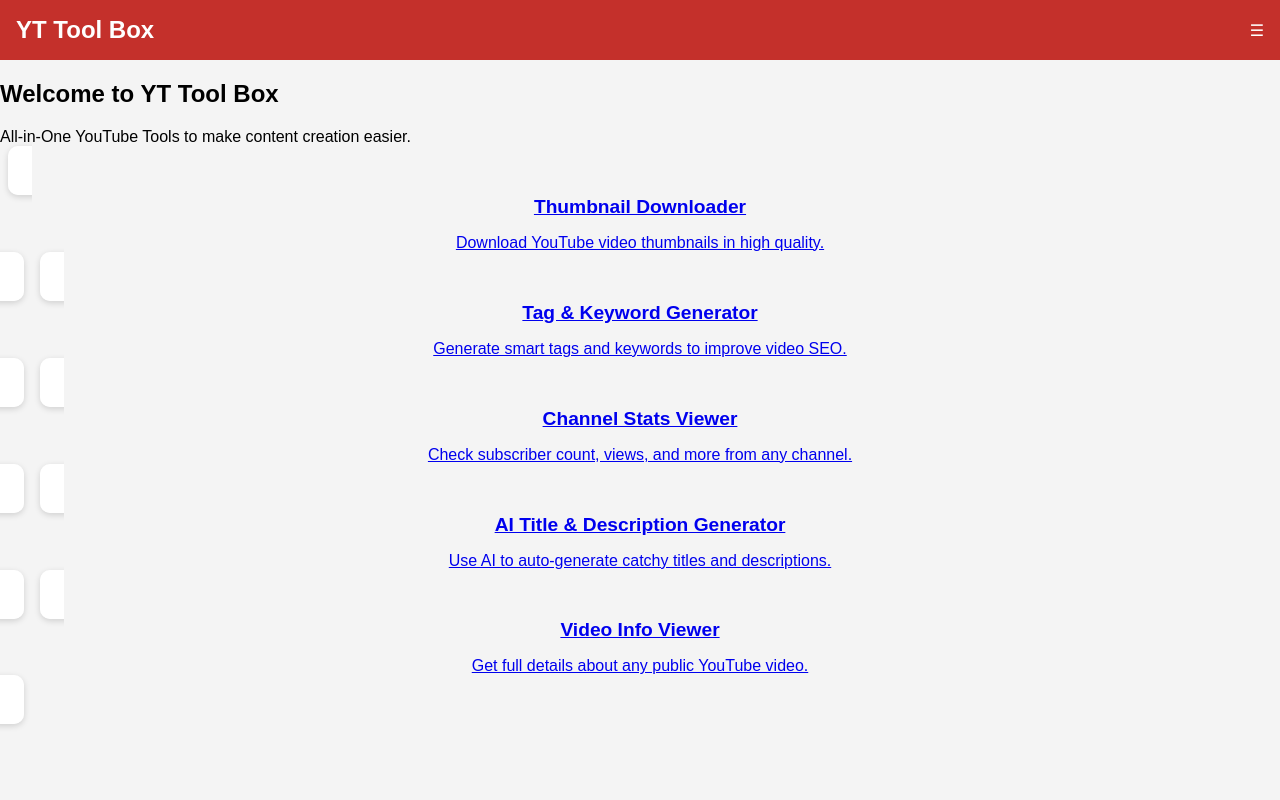
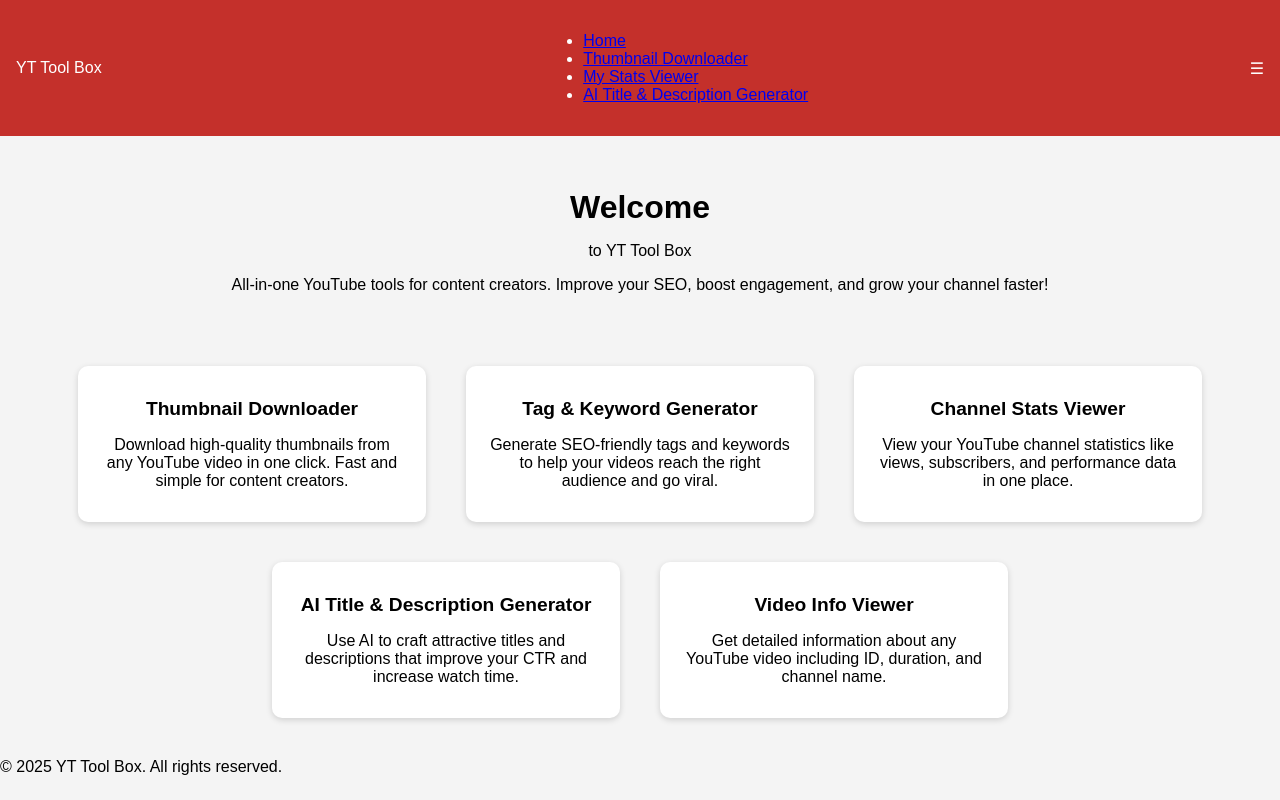
Before and after one commit to sandeep780049/yt-tool-box, a Flask app: page / in a window 1280 px wide. Run offline with Flask 3, Linux system fonts and the light colour scheme; some libraries are stand-ins or nearby versions.

Commit message:
Update index.html

```diff
--- a/templates/index.html
+++ b/templates/index.html
@@ -1,60 +1,50 @@
-<!DOCTYPE html>
-<html lang="en">
-<head>
+<!DOCTYPE html><html lang="en"><head>
     <meta charset="UTF-8">
     <meta name="viewport" content="width=device-width, initial-scale=1.0">
     <title>YT Tool Box</title>
-    <link rel="stylesheet" href="{{ url_for('static', filename='style.css') }}">
-</head>
-<body>
-    <!-- Navbar -->
+    <link rel="stylesheet" href="/static/style.css">
+    <script defer src="/static/script.js"></script>
+</head><body>
     <nav class="navbar">
-        <div class="logo">YT Tool Box</div>
-        <div class="hamburger" onclick="toggleMenu()">☰</div>
-        <ul class="nav-links" id="nav-links">
+        <div class="nav-brand">YT Tool Box</div>
+        <ul class="nav-links">
             <li><a href="/">Home</a></li>
             <li><a href="/thumbnail">Thumbnail Downloader</a></li>
-            <li><a href="/tags">Tag & Keyword Generator</a></li>
-            <li><a href="/channel">Channel Stats Viewer</a></li>
-            <li><a href="/title">AI Title & Description</a></li>
-            <li><a href="/video_info">Video Info Viewer</a></li>
+            <li><a href="/stats">My Stats Viewer</a></li>
+            <li><a href="/ai-title-description">AI Title & Description Generator</a></li>
         </ul>
-    </nav>
+        <div class="hamburger" onclick="toggleMenu()">&#9776;</div>
+    </nav><header class="hero">
+    <h1 class="welcome-title">Welcome</h1>
+    <p class="subheading">to YT Tool Box</p>
+    <p class="tagline">All-in-one YouTube tools for content creators. Improve your SEO, boost engagement, and grow your channel faster!</p>
+</header>
 
-    <!-- Homepage Tools Section -->
-    <section class="tools-section">
-        <h1>Welcome to YT Tool Box</h1>
-        <p>All-in-One YouTube Tools to make content creation easier.</p>
-        <div class="tools-container">
+<main class="tools-grid">
+    <div class="tool-card">
+        <h2><a href="/thumbnail">Thumbnail Downloader</a></h2>
+        <p>Download high-quality thumbnails from any YouTube video in one click. Fast and simple for content creators.</p>
+    </div>
+    <div class="tool-card">
+        <h2><a href="/tags">Tag & Keyword Generator</a></h2>
+        <p>Generate SEO-friendly tags and keywords to help your videos reach the right audience and go viral.</p>
+    </div>
+    <div class="tool-card">
+        <h2><a href="/stats">Channel Stats Viewer</a></h2>
+        <p>View your YouTube channel statistics like views, subscribers, and performance data in one place.</p>
+    </div>
+    <div class="tool-card">
+        <h2><a href="/ai-title-description">AI Title & Description Generator</a></h2>
+        <p>Use AI to craft attractive titles and descriptions that improve your CTR and increase watch time.</p>
+    </div>
+    <div class="tool-card">
+        <h2><a href="/video-info">Video Info Viewer</a></h2>
+        <p>Get detailed information about any YouTube video including ID, duration, and channel name.</p>
+    </div>
+</main>
 
-            <a href="/thumbnail" class="tool-card">
-                <h2>Thumbnail Downloader</h2>
-                <p>Download YouTube video thumbnails in high quality.</p>
-            </a>
+<footer>
+    <p>&copy; 2025 YT Tool Box. All rights reserved.</p>
+</footer>
 
-            <a href="/tags" class="tool-card">
-                <h2>Tag & Keyword Generator</h2>
-                <p>Generate smart tags and keywords to improve video SEO.</p>
-            </a>
-
-            <a href="/channel" class="tool-card">
-                <h2>Channel Stats Viewer</h2>
-                <p>Check subscriber count, views, and more from any channel.</p>
-            </a>
-
-            <a href="/title" class="tool-card">
-                <h2>AI Title & Description Generator</h2>
-                <p>Use AI to auto-generate catchy titles and descriptions.</p>
-            </a>
-
-            <a href="/video_info" class="tool-card">
-                <h2>Video Info Viewer</h2>
-                <p>Get full details about any public YouTube video.</p>
-            </a>
-
-        </div>
-    </section>
-
-    <script src="{{ url_for('static', filename='script.js') }}"></script>
-</body>
-</html>
+</body></html>
```
